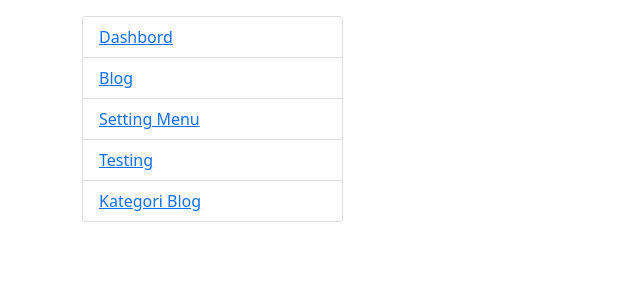
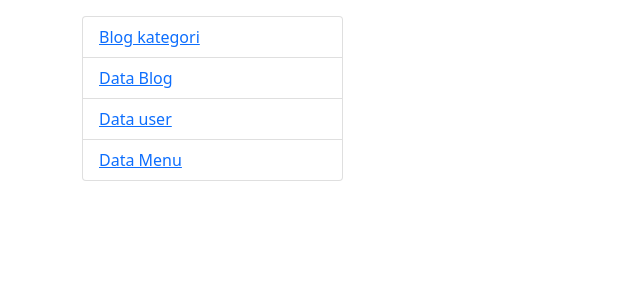
Before and after one commit to Dzakyalifgunawan/matkul_webprog, a PHP site: page /admin/home.php in a window 1280 px wide. Shown: the part 72-372 px from the top of the page, without its empty margins (0-640 px from the left). Run offline with PHP 8.4, Linux system fonts and the light colour scheme.

Commit message:
Update Terbaru

```diff
--- a/latihan02/admin/home.php
+++ b/latihan02/admin/home.php
@@ -1,3 +1,9 @@
+<?php
+
+require_once("../koneksidb.php");
+
+?>
+
 <!DOCTYPE html>
 <html lang="en">
 <head>
@@ -28,11 +34,10 @@
             <div class="row">
                 <div class="menu col-md-3 mt-3">
                     <ul class="list-group">
-                        <li class="list-group-item"><a href="">Dashbord</a></li>
-                        <li class="list-group-item"><a href="mod_blog/index.php">Blog</a></li>
-                        <li class="list-group-item"><a href="">Setting Menu</a></li>
-                        <li class="list-group-item"><a href="">Testing</a></li>
-                        <li class="list-group-item"><a href="mod_kategori/index.php">Kategori Blog</a></li>
+                        <li class="list-group-item"><a href="?modul=mod_kategori">Blog kategori</a></li>
+                        <li class="list-group-item"><a href="?modul=mod_blog">Data Blog</a></li>
+                        <li class="list-group-item"><a href="?=modul_user">Data user</a></li>
+                        <li class="list-group-item"><a href="">Data Menu</a></li>
                     </ul>
                 </div>
                 <div class="konten col-md"></div>
--- /dev/null
+++ b/latihan02/koneksidb.php
@@ -0,0 +1,17 @@
+<?php
+    $servername = "localhost";
+    $database = "db_blog";
+    $user_db = "root";
+    $pass_db = "";
+
+// fungsi untuk mengkoneksikna ke database mysql
+    $koneksidb = mysqli_connect($servername, $user_db, $pass_db ,$database);
+    if(!$koneksidb){
+        echo "Koneksi Gagal";
+        exit; //close koneksi
+    }
+    // else{
+    //     echo "Koneksi Berhasil";
+    // }
+
+?>
```
Also changed, not shown: latihan02/admin/koneksidb.php (deleted, +0 -8 lines).
